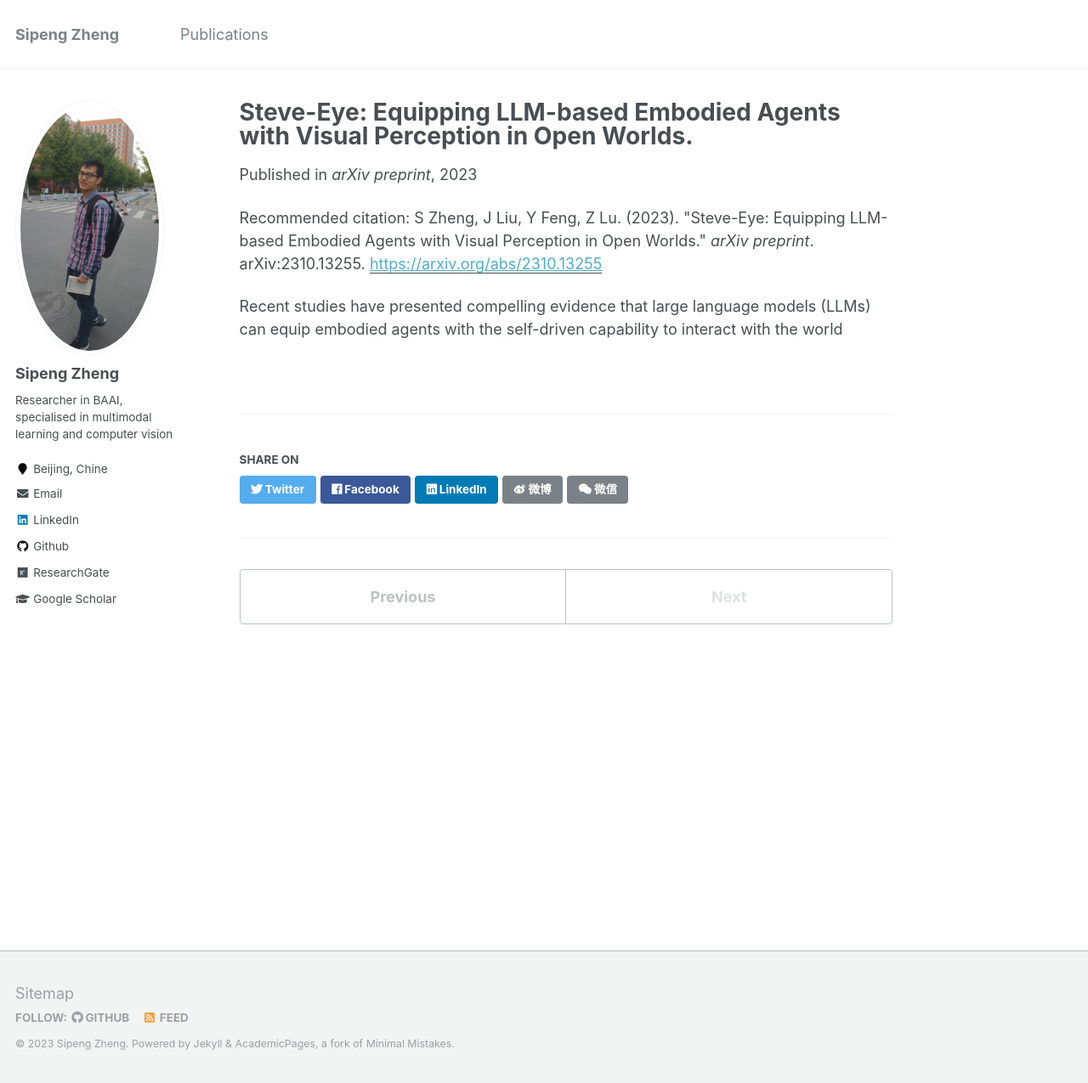
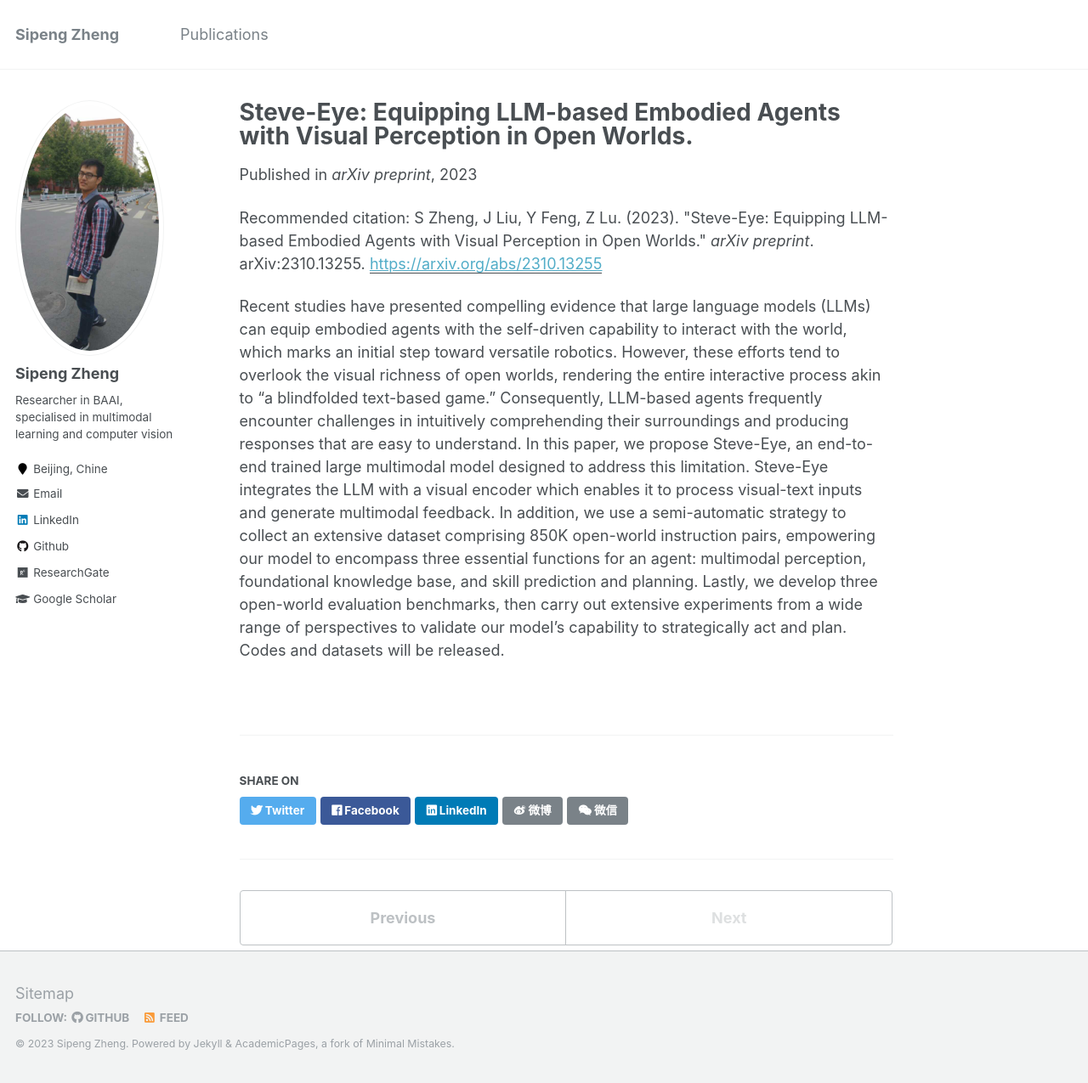
Before and after one commit to zhengsipeng/zhengsipeng.github.io, a Jekyll site: the page built from _publications/2023-10-paper-STEVE-EYE.md, in a window 1280 px wide and 1275 px high. Shown: the whole window at 85% size. Built offline with Jekyll 4.4.1, drawn with Linux system fonts in a browser that asks for light colours.

Commit message:
23.12.24

```diff
--- a/_publications/2023-10-paper-STEVE-EYE.md
+++ b/_publications/2023-10-paper-STEVE-EYE.md
@@ -2,10 +2,10 @@
 title: "Steve-Eye: Equipping LLM-based Embodied Agents with Visual Perception in Open Worlds."
 collection: publications
 permalink: /publication/2023-10-paper-STEVE-EYE
-excerpt: 'Recent studies have presented compelling evidence that large language models (LLMs) can equip embodied agents with the self-driven capability'
+excerpt: 'This paper proposes the first large multi-modal model for open-world agents in Minecraft.'
 date: 2023-10-01
 venue: 'arXiv preprint'
 paperurl: 'https://arxiv.org/abs/2310.13255'
 citation: 'S Zheng, J Liu, Y Feng, Z Lu. (2023). "Steve-Eye: Equipping LLM-based Embodied Agents with Visual Perception in Open Worlds." <i>arXiv preprint</i>. arXiv:2310.13255.'
 ---
-Recent studies have presented compelling evidence that large language models (LLMs) can equip embodied agents with the self-driven capability to interact with the world
+Recent studies have presented compelling evidence that large language models (LLMs) can equip embodied agents with the self-driven capability to interact with the world, which marks an initial step toward versatile robotics. However, these efforts tend to overlook the visual richness of open worlds, rendering the entire interactive process akin to "a blindfolded text-based game." Consequently, LLM-based agents frequently encounter challenges in intuitively comprehending their surroundings and producing responses that are easy to understand. In this paper, we propose Steve-Eye, an end-to-end trained large multimodal model designed to address this limitation. Steve-Eye integrates the LLM with a visual encoder which enables it to process visual-text inputs and generate multimodal feedback. In addition, we use a semi-automatic strategy to collect an extensive dataset comprising 850K open-world instruction pairs, empowering our model to encompass three essential functions for an agent: multimodal perception, foundational knowledge base, and skill prediction and planning. Lastly, we develop three open-world evaluation benchmarks, then carry out extensive experiments from a wide range of perspectives to validate our model's capability to strategically act and plan. Codes and datasets will be released.
```
Also changed, not shown: _publications/2023-10-paper-LLAMA-RIDER.md (+1 -1 lines), _publications/2023-3-NO-FRILL.md (added, +11 -0 lines), _publications/2023-3-paper-POV.md (+2 -2 lines).
